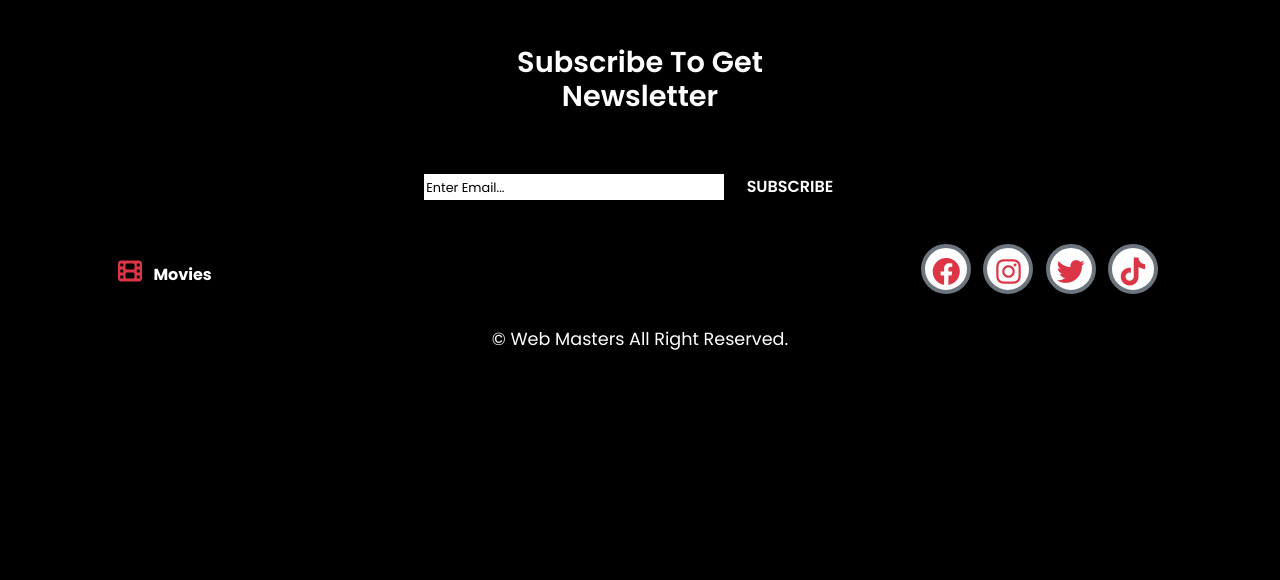
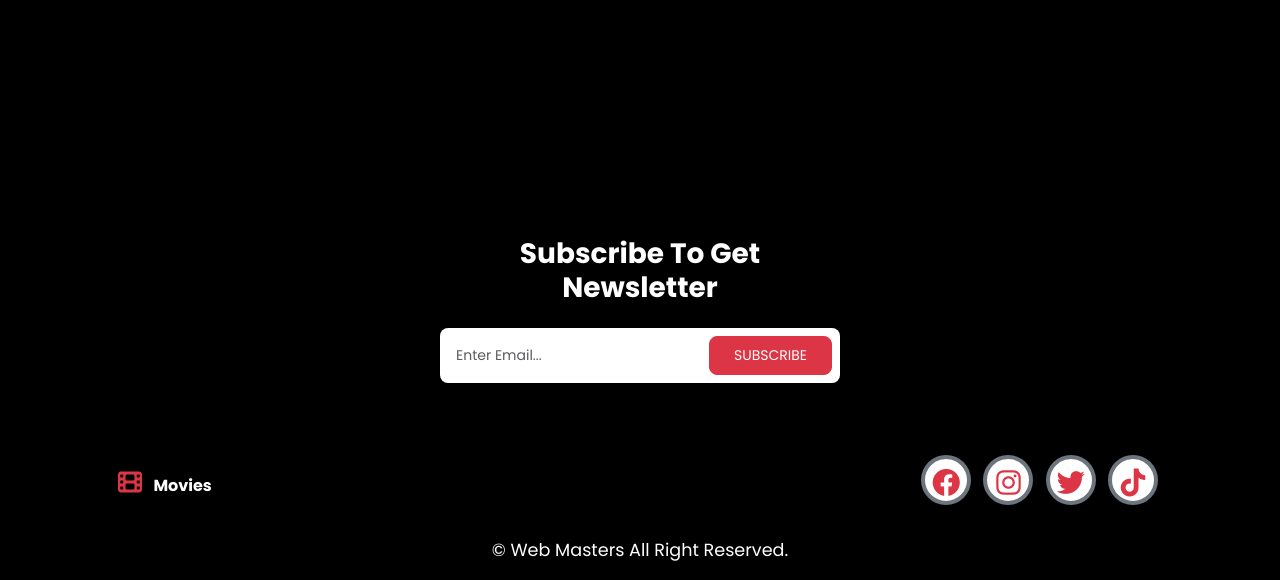
Before and after one commit to AnmarSammour/Front-End-Internship, a plain HTML site: page Movies_App-master/index.html in a window 1280 px wide. Shown: the part 2588-3168 px from the top of the page. Before the commit the page ends 2957 px from the top, so only its background shows below. Drawn offline with nearby package versions, Linux system fonts and the light colour scheme.

Commit message:
Refactor Newsletter with Bootstrap classes

```diff
--- a/Movies_App-master/css/style.css
+++ b/Movies_App-master/css/style.css
@@ -87,57 +87,8 @@ html::-webkit-scrollbar-thumb {
 }
 
 /* news */
-.news {
-  max-width: 1000px;
-  margin-left: auto;
-  margin-right: auto;
-  display: flex;
-  flex-direction: column;
-  align-items: center;
-  justify-content: center;
-  row-gap: 2rem;
-}
-
-.news h2 {
-  font-size: 1.8rem;
-  font-weight: 600;
-  text-align: center;
-}
-
-.news form {
-  display: flex;
-  align-items: center;
-  padding: 10px;
-  background-color: var(--bg-color);
-  border-radius: 0.5rem;
-}
-
-.news form input[type="email"] {
-  border: 0;
-  outline: 0;
-  width: 300px;
-}
-
-.news input::placeholder {
-  color: var(--text-color);
-  font-size: 0.8rem;
-  font-weight: 400;
-}
-
-.news .btn {
-  border: 0;
-  outline: 0;
-  cursor: pointer;
-  background-color: var(--main-color);
-  color: var(--bg-color);
-  padding: 0.7rem 1.4rem;
-  border-radius: 0.5rem;
-  font-weight: 600;
-  text-transform: uppercase;
-}
-
-.btn:hover {
-  background: #fa1216;
+.newsletter-form-wrapper {
+  max-width: 400px !important;
 }
 /* news */
 
--- a/Movies_App-master/index.html
+++ b/Movies_App-master/index.html
@@ -292,16 +292,25 @@
     </div>
   </section>
   <!-- Coming Soon -->
+
+  <div class="py-5"></div>
+
   <!-- Newsletter -->
-  <section id="newsletter" class="news">
-    <h2>
-      Subscribe To Get <br />
-      Newsletter
-    </h2>
-    <form>
-      <input class="email" type="email" placeholder="Enter Email..." />
-      <input type="submit" value="Subscribe" class="btn" />
-    </form>
+  <section id="newsletter" class="py-5 text-center mt-5">
+    <div class="container px-3 px-lg-5">
+      <h3 class="newsletter-heading mb-4 fw-bold">
+        <span>Subscribe To Get</span>
+        <span class="d-block">Newsletter</span>
+      </h3>
+      <form class="d-flex justify-content-center">
+        <div class="newsletter-form-wrapper bg-white rounded-3 p-2 w-100 d-flex align-items-center">
+          <input type="email" class="form-control form-control-sm newsletter-input border-0 shadow-none"
+            placeholder="Enter Email...">
+          <!-- btn-main has been replaced with Bootstrap classes -->
+          <button type="submit" class="btn btn-danger btn-sm rounded-3 text-uppercase px-4 py-2">Subscribe</button>
+        </div>
+      </form>
+    </div>
   </section>
   <!-- Newsletter -->
 
```
